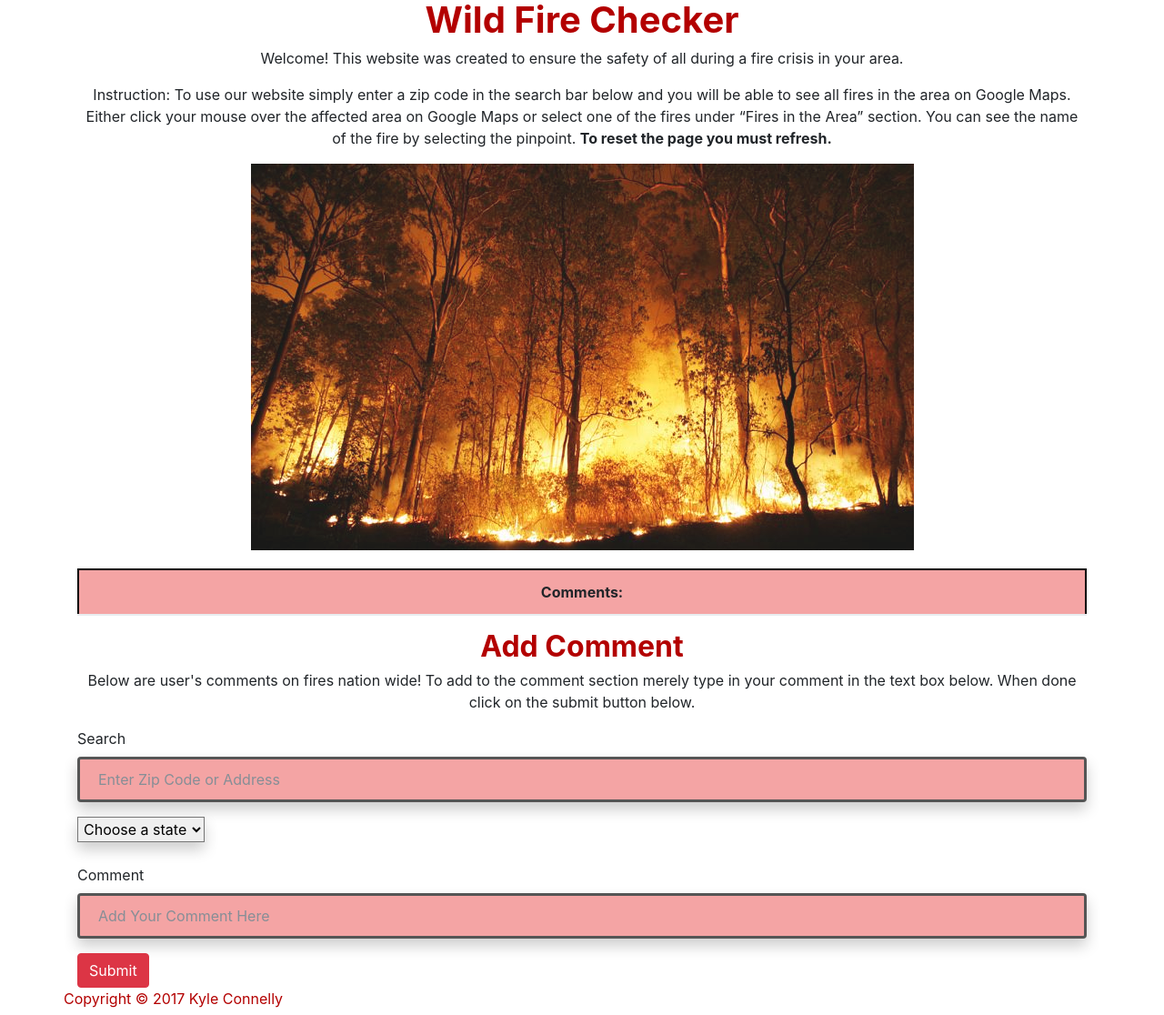
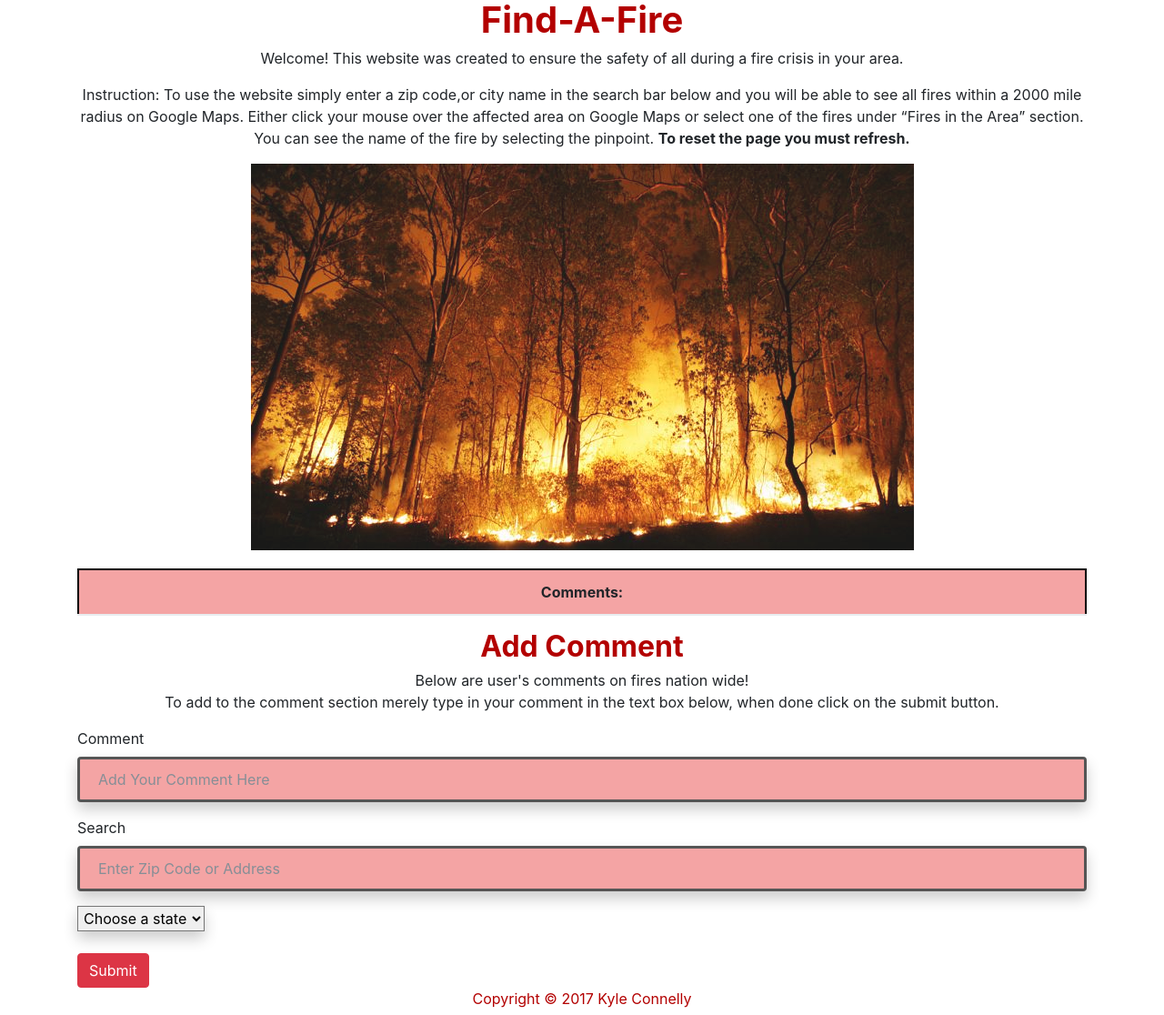
Before and after one commit to kconnelly86/fire, a plain HTML site: page index.html in a window 1280 px wide. Shown: the whole page at 91% size. Drawn offline with nearby package versions, Linux system fonts and the light colour scheme; some packages are replaced by stand-ins of ours; no server answers.

Commit message:
swapped places on the comments and search

```diff
--- a/assets/css/style.css
+++ b/assets/css/style.css
@@ -57,4 +57,9 @@ h2{
 
 footer {
   color:#b30000;
+  left:0px;
+  bottom:0px;
+  height:30px;
+  width:100%;
+text-align: center;
 }
--- a/index.html
+++ b/index.html
@@ -27,11 +27,11 @@
     <div id="map">
 
       <div class="Intro">
-          <h1 class="display"><strong>Wild Fire Checker</strong></h1>
+          <h1 class="display"><strong>Find-A-Fire</strong></h1>
 
           <p>Welcome! This website was created to ensure the safety of all during a fire crisis in your area. </p>
 
-          <p>Instruction: To use our website simply enter a zip code in the search bar below and you will be able to see all fires in the area on Google Maps. Either click your mouse over the affected area on Google Maps or select one of the fires under “Fires in the Area” section. You can see the name of the fire by selecting the pinpoint. <strong>To reset the page you must refresh.</strong></p>
+          <p>Instruction: To use the website simply enter a zip code,or city name in the search bar below and you will be able to see all fires within a 2000 mile radius on Google Maps. Either click your mouse over the affected area on Google Maps or select one of the fires under “Fires in the Area” section. You can see the name of the fire by selecting the pinpoint. <strong>To reset the page you must refresh.</strong></p>
       </div>
 
       <div id="imageDiv">
@@ -63,16 +63,21 @@
                 </tbody>
               </table>
           </div>
-
-
         </div>
 
         <!-- Add comments -->
         <div class="panel panel-primary">
           <div class ="panel-heading">
             <h2 id="searchAFire" class="panel-title"><strong>Add Comment</strong></h2>
-            <p>Below are user's comments on fires nation wide! To add to the comment section merely type in your comment in the text box below. When done click on the submit button below. </p>
+            <p>Below are user's comments on fires nation wide! <br> To add to the comment section merely type in your comment in the text box below, when done click on the submit button. </p>
           </div>
+          <div class="form-group">
+            <label for="role-input">Comment</label>
+            <input class="form-control" id="commInput" type="text" placeholder="Add Your Comment Here">
+          </div>
+
+
+
           <div class="panel-body">
             <form>
                 <div class="form-group">
@@ -81,17 +86,17 @@
                 </div>
 
                 <div class="dropdown">
-                	<form id="myForm">
-  						<select id="selectState">
-    					<option>Choose a state</option>
-  						</select>
+          <form id="myForm">
+            <select id="selectState">
+              <option>Choose a state</option>
+            </select>
 					</form>
 				</div>
         <br>
-                <div class="form-group">
+                <!-- <div class="form-group">
                   <label for="role-input">Comment</label>
                   <input class="form-control" id="commInput" type="text" placeholder="Add Your Comment Here">
-                </div>
+                </div> -->
                 <button class="btn btn-danger" id="add-fire-btn" type="submit">Submit</button>
 
             </form>
```
